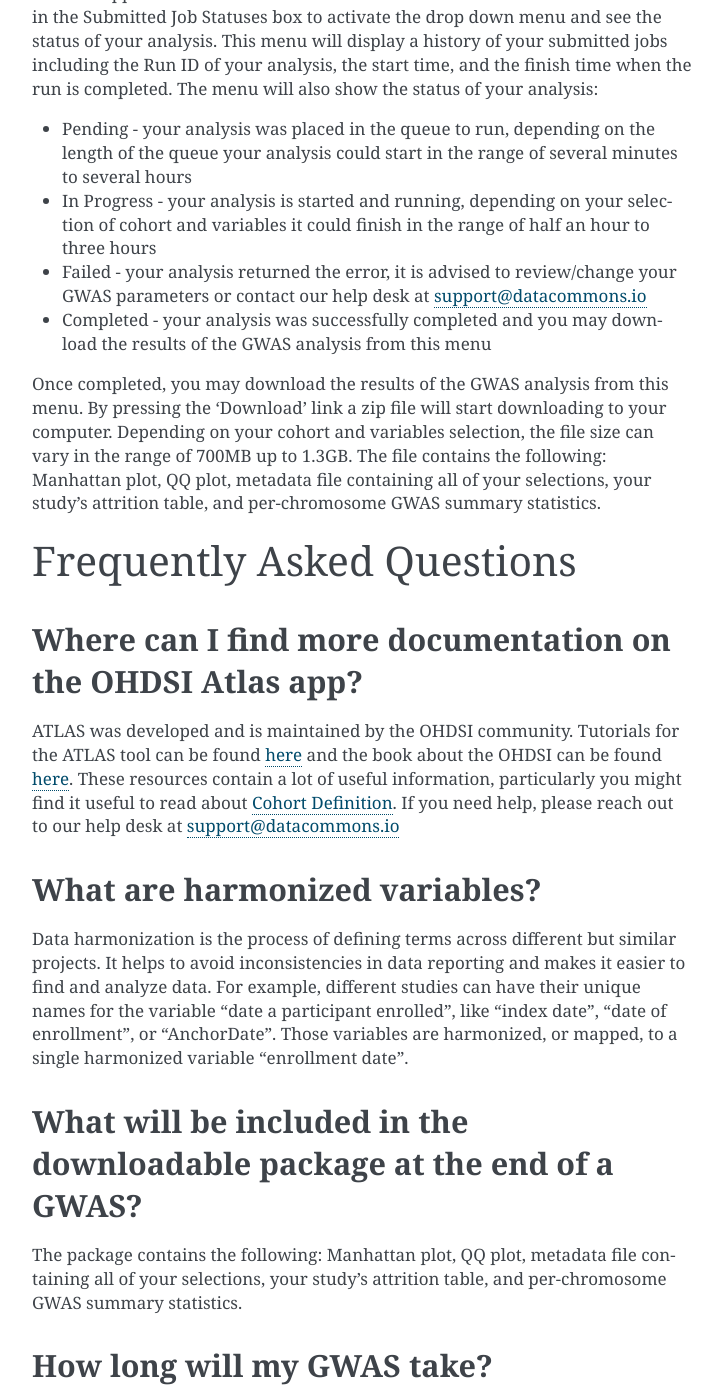
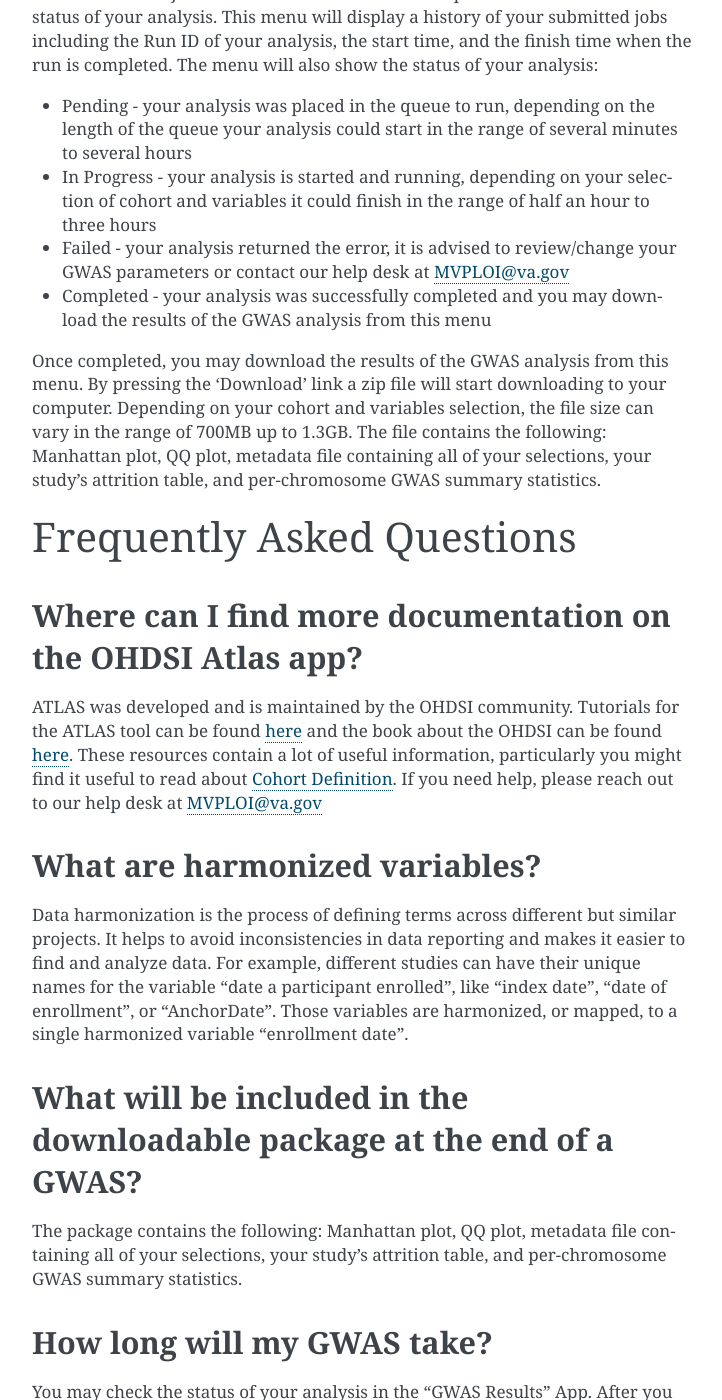
Before and after one commit to uc-cdis/va-doc, a Sphinx documentation site: the page built from docs/source/index.md, in a window 1280 px wide and 1400 px high, scrolled down 12422 px. Shown: the whole window, without its empty margins (388-1110 px from the left). Built offline with Sphinx 7.4.7, drawn with Linux system fonts in a browser that asks for light colours; some of the changed text lies outside the part shown.

Commit message:
docs(email): Change support email

```diff
--- a/docs/source/index.md
+++ b/docs/source/index.md
@@ -35,7 +35,7 @@
 The button for VA Data Commons Documentation takes you to this page.
 
 ### **Email Support**
-If you need help, the Email Support button allows you to send a message to our help desk at [support@datacommons.io](mailto:support@datacommons.io). You may expect a response within 2 business days.
+If you need help, the Email Support button allows you to send a message to our help desk at [MVPLOI@va.gov](mailto:MVPLOI@va.gov). You may expect a response within 2 business days.
 
 
 # Data Access and Analysis
@@ -139,7 +139,7 @@
 
 The “Export” tab provides a text version of how a cohort was created. Click on the “Export” tab and then on the “Copy to clipboard” to copy the cohort’s information.
 
-We expect that this documentation in addition to the OHDSI tutorials are sufficient for most analyses that users will attempt. If you have any questions, please contact us at [support@datacommons.io](mailto:support@datacommons.io).
+We expect that this documentation in addition to the OHDSI tutorials are sufficient for most analyses that users will attempt. If you have any questions, please contact us at [MVPLOI@va.gov](mailto:MVPLOI@va.gov).
 
 
 ## **Gen3 GWAS**
@@ -237,7 +237,7 @@
 
 * Pending - your analysis was placed in the queue to run, depending on the length of the queue your analysis could start in the range of several minutes to several hours
 * In Progress - your analysis is started and running, depending on your selection of cohort and variables it could finish in the range of half an hour to three hours
-* Failed - your analysis returned the error, it is advised to review/change your GWAS parameters or contact our help desk at [support@datacommons.io](mailto:support@datacommons.io)
+* Failed - your analysis returned the error, it is advised to review/change your GWAS parameters or contact our help desk at [MVPLOI@va.gov](mailto:MVPLOI@va.gov)
 * Completed - your analysis was successfully completed and you may download the results of the GWAS analysis from this menu
 
 Once completed, you may download the results of the GWAS analysis from this menu. By pressing the ‘Download’ link a zip file will start downloading to your computer. Depending on your cohort and variables selection, the file size can vary in the range of 700MB up to 1.3GB. The file contains the following: Manhattan plot, QQ plot, metadata file containing all of your selections, your study's attrition table, and per-chromosome GWAS summary statistics.
@@ -246,7 +246,7 @@
 
 ## **Where can I find more documentation on the OHDSI Atlas app?**
 
-ATLAS was developed and is maintained by the OHDSI community. Tutorials for the ATLAS tool can be found [here](https://github.com/OHDSI/Atlas/wiki) and the book about the OHDSI can be found [here](https://ohdsi.github.io/TheBookOfOhdsi/). These resources contain a lot of useful information, particularly you might find it useful to read about [Cohort Definition](https://ohdsi.github.io/TheBookOfOhdsi/Cohorts.html#Cohorts). If you need help, please reach out to our help desk at [support@datacommons.io](mailto:support@datacommons.io)
+ATLAS was developed and is maintained by the OHDSI community. Tutorials for the ATLAS tool can be found [here](https://github.com/OHDSI/Atlas/wiki) and the book about the OHDSI can be found [here](https://ohdsi.github.io/TheBookOfOhdsi/). These resources contain a lot of useful information, particularly you might find it useful to read about [Cohort Definition](https://ohdsi.github.io/TheBookOfOhdsi/Cohorts.html#Cohorts). If you need help, please reach out to our help desk at [MVPLOI@va.gov](mailto:MVPLOI@va.gov)
 
 ## **What are harmonized variables?**
 
```
Also changed, not shown: docs/source/index.rst (+5 -6 lines), 5 other files.
